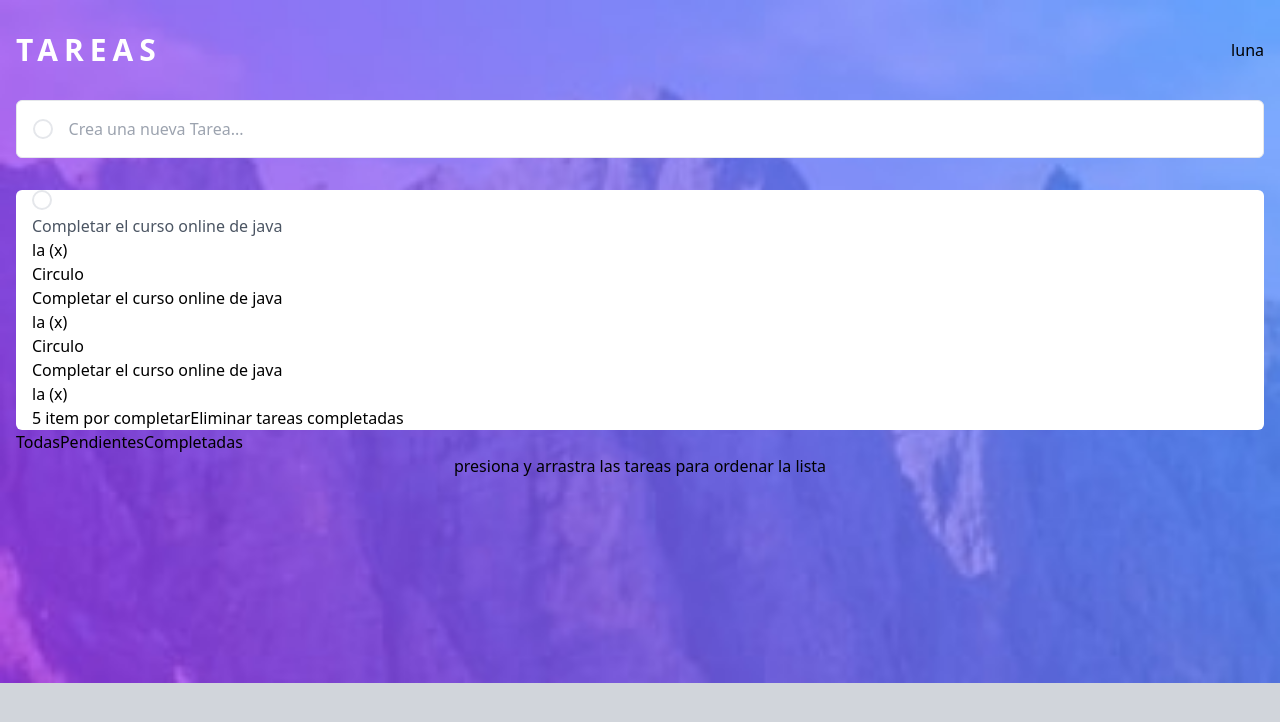
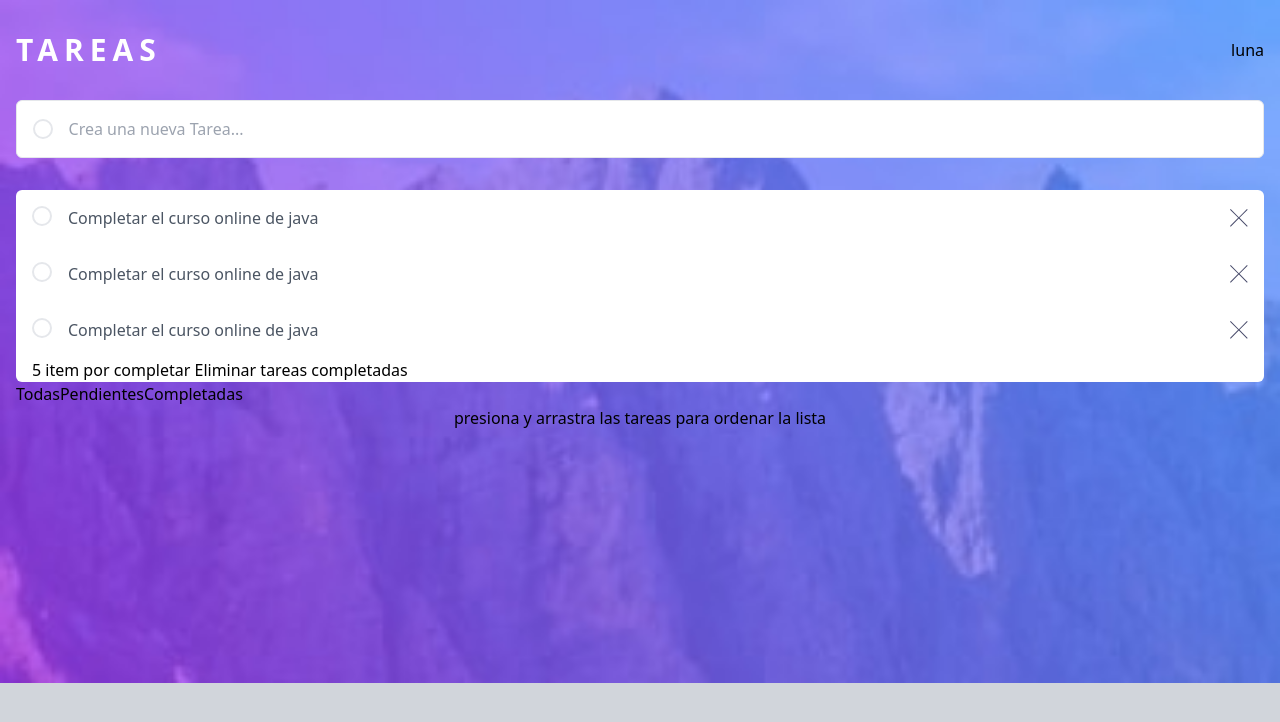
Before and after one commit to CarlosAncapi/Aplicacion-tareas-react-con-tailwind, a React (Vite) app: page / in a window 1280 px wide. Shown: the top 722 px of the page. Built offline with nearby package versions, Linux system fonts and the light colour scheme.

Commit message:
creacion componente icono "X"

```diff
--- a/src/App.jsx
+++ b/src/App.jsx
@@ -1,3 +1,5 @@
+import CrossIcon from "./icons/CrossIcon";
+
 const App = () => {
   return (
     <div className="bg-gray-300 bg-[url('./assets/images/bg-mobile-light.jpg')]
@@ -20,23 +22,33 @@ const App = () => {
 
       <main className="container mx-auto px-4 mt-8">
         <div className="bg-white rounded-md px-4">
-          <article className="">
-            <button className="inline-block h-5 w-5 rounded-full border-2"></button>
-            <p className="text-gray-600">Completar el curso online de java</p>
-            <button> la (x)</button>
+
+          <article className="flex gap-4 py-4">
+            <button className="inline-block h-5 w-5 rounded-full border-2 flex-none"></button>
+            <p className="text-gray-600 grow">Completar el curso online de java</p>
+            <button className="flex-none">
+              <CrossIcon/>
+            </button>
           </article>
-          <article className="">
-            <button>Circulo</button>
-            <p>Completar el curso online de java</p>
-            <button> la (x)</button>
+
+          <article className="flex gap-4 py-4">
+            <button className="inline-block h-5 w-5 rounded-full border-2 flex-none"></button>
+            <p className="text-gray-600 grow">Completar el curso online de java</p>
+            <button className="flex-none">
+              <CrossIcon/>
+            </button>
           </article>
-          <article className="">
-            <button>Circulo</button>
-            <p>Completar el curso online de java</p>
-            <button> la (x)</button>
+
+          <article className="flex gap-4 py-4">
+            <button className="inline-block h-5 w-5 rounded-full border-2 flex-none"></button>
+            <p className="text-gray-600 grow">Completar el curso online de java</p>
+            <button className="flex-none">
+              <CrossIcon/>
+            </button>
           </article>
+
           <section>
-            <span>5 item por completar</span>
+            <span>5 item por completar </span>
             <button>Eliminar tareas completadas</button>
           </section>
         </div>
--- /dev/null
+++ b/src/icons/CrossIcon.jsx
@@ -0,0 +1,13 @@
+const CrossIcon = () => {
+    return (
+        <svg xmlns="http://www.w3.org/2000/svg" width="18" height="18">
+            <path
+                fill="#494C6B"
+                fillRule="evenodd"
+                d="M16.97 0l.708.707L9.546 8.84l8.132 8.132-.707.707-8.132-8.132-8.132 8.132L0 16.97l8.132-8.132L0 .707.707 0 8.84 8.132 16.971 0z"
+            />
+        </svg>
+    );
+};
+
+export default CrossIcon;
```
